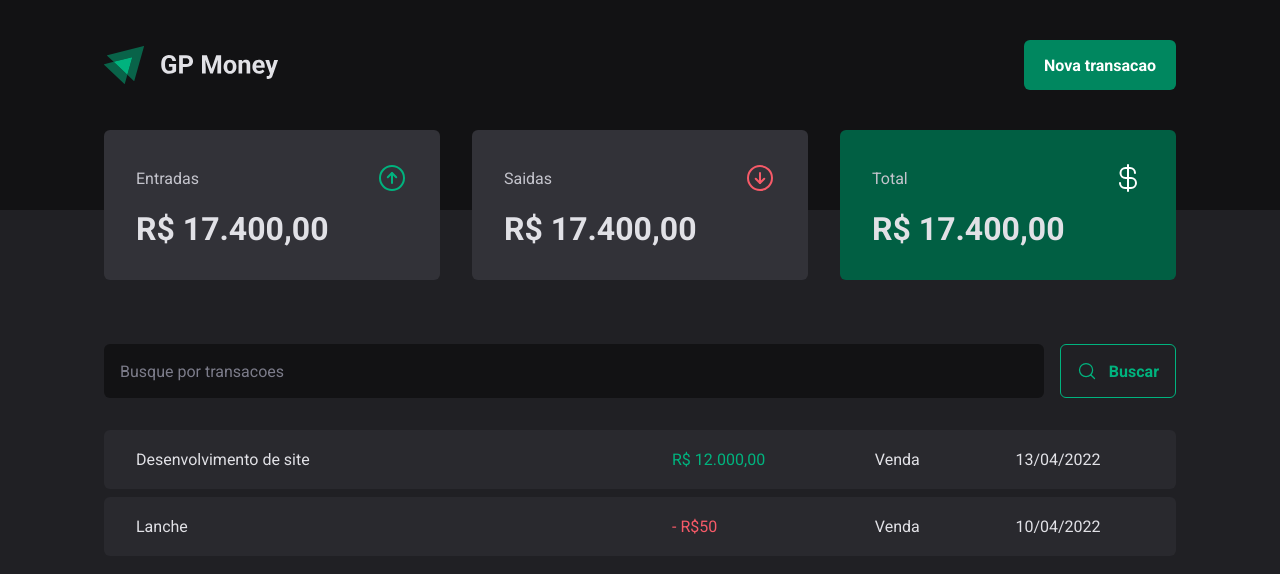
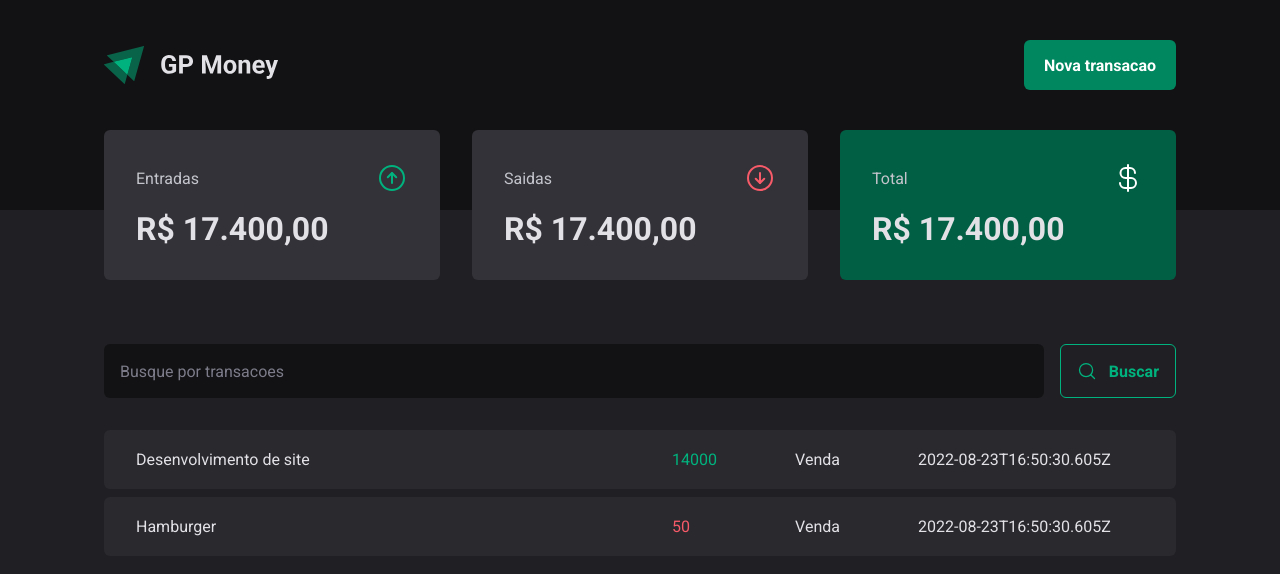
Before and after one commit to gregory6z/gp-money-2.0, a React (Vite) app: page / in a window 1280 px wide. Shown: the top 574 px of the page. Built offline with nearby package versions, Linux system fonts and the light colour scheme; data requests are answered from the project's data file.

Commit message:
Add jason-server ✔️

```diff
--- a/package.json
+++ b/package.json
@@ -5,6 +5,7 @@
   "type": "module",
   "scripts": {
     "dev": "vite",
+    "dev:server": "json-server server.json -p 3333 -w -d 500",
     "build": "tsc && vite build",
     "preview": "vite preview"
   },
@@ -21,6 +22,7 @@
     "@types/react-dom": "^18.0.6",
     "@types/styled-components": "^5.1.26",
     "@vitejs/plugin-react": "^2.0.1",
+    "json-server": "^0.17.0",
     "typescript": "^4.6.4",
     "vite": "^3.0.7"
   }
--- /dev/null
+++ b/server.json
@@ -0,0 +1,20 @@
+{
+  "transactions": [
+    {
+      "id": 1,
+      "description": "Desenvolvimento de site",
+      "type": "income",
+      "category": "Venda",
+      "price": 14000,
+      "createdAt": "2022-08-23T16:50:30.605Z"
+    },
+    {
+      "id": 2,
+      "description": "Hamburger",
+      "type": "outcome",
+      "category": "Venda",
+      "price": 50,
+      "createdAt": "2022-08-23T16:50:30.605Z"
+    }
+  ]
+}
--- a/src/components/NewTransactionModal/index.tsx
+++ b/src/components/NewTransactionModal/index.tsx
@@ -1,6 +1,5 @@
 import * as Dialog from "@radix-ui/react-dialog";
 import { ArrowCircleDown, ArrowCircleUp, X } from "phosphor-react";
-import * as RadioGroup from "@radix-ui/react-radio-group";
 import {
   CloseButton,
   Content,
--- a/src/pages/Trasnsactions/index.tsx
+++ b/src/pages/Trasnsactions/index.tsx
@@ -1,3 +1,4 @@
+import { useEffect, useState } from "react";
 import { Header } from "../../components/Header";
 import { Summary } from "../../components/Summary";
 import { SearchForm } from "../components/SearchForm";
@@ -7,7 +8,28 @@
   TransactionsTable,
 } from "./styles";
 
+interface ITransaction {
+  id: number;
+  description: string;
+  type: "income" | "outcome";
+  price: number;
+  category: string;
+  createdAt: string;
+}
+
 export function Transactions() {
+  const [transactions, setTransactions] = useState<ITransaction[]>([]);
+  async function loadTransactions() {
+    const response = await fetch("http://localhost:3333/transactions");
+    const data = await response.json();
+
+    setTransactions(data);
+  }
+
+  useEffect(() => {
+    loadTransactions();
+  }, []);
+
   return (
     <div>
       <Header />
@@ -18,26 +40,22 @@
 
         <TransactionsTable>
           <tbody>
-            <tr>
-              <td width="50%">Desenvolvimento de site</td>
+            {transactions.map((transaction) => {
+              return (
+                <tr key={transaction.id}>
+                  <td width="50%">{transaction.description}</td>
 
-              <td>
-                <PriceHighLight variant="income">R$ 12.000,00 </PriceHighLight>
-              </td>
+                  <td>
+                    <PriceHighLight variant={transaction.type}>
+                      {transaction.price}
+                    </PriceHighLight>
+                  </td>
 
-              <td>Venda</td>
-              <td>13/04/2022</td>
-            </tr>
-
-            <tr>
-              <td width="50%">Lanche</td>
-              <td>
-                <PriceHighLight variant="outcome"> - R$50 </PriceHighLight>
-              </td>
-
-              <td>Venda</td>
-              <td>10/04/2022</td>
-            </tr>
+                  <td>{transaction.category}</td>
+                  <td>{transaction.createdAt}</td>
+                </tr>
+              );
+            })}
           </tbody>
         </TransactionsTable>
       </TransactionsContainer>
```
Also changed, not shown: 1 other file (tests, documents, lock files or other folders).
